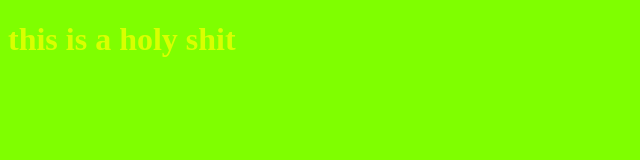
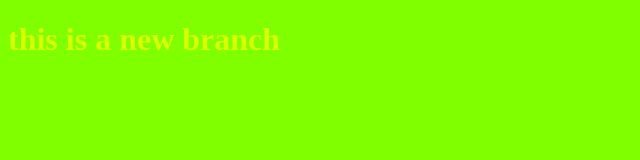
Before and after one commit to Adham662002/adhamproject1, a plain HTML site: page index.html in a window 1280 px wide. Shown: the whole page, without its empty margins (0-640 px from the left). Drawn offline with Linux system fonts and the light colour scheme.

Commit message:
new rehab changes

```diff
--- a/index.html
+++ b/index.html
@@ -8,7 +8,7 @@
     <link rel="stylesheet" href="style.css">
 </head>
 <body>
-    <h1> this is a holy shit</h1>
+    <h1> this is a new branch</h1>
     <script src="app.js">  </script>
 
 </body>
```
